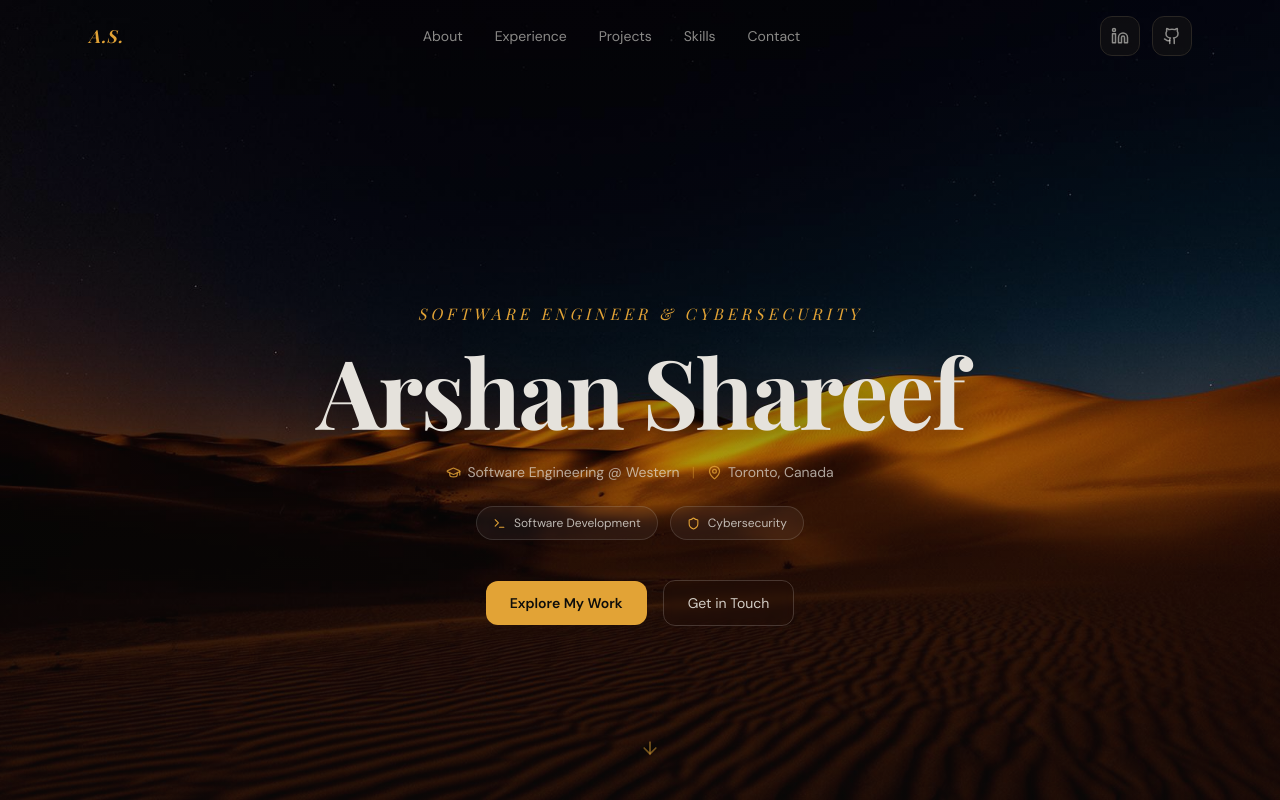
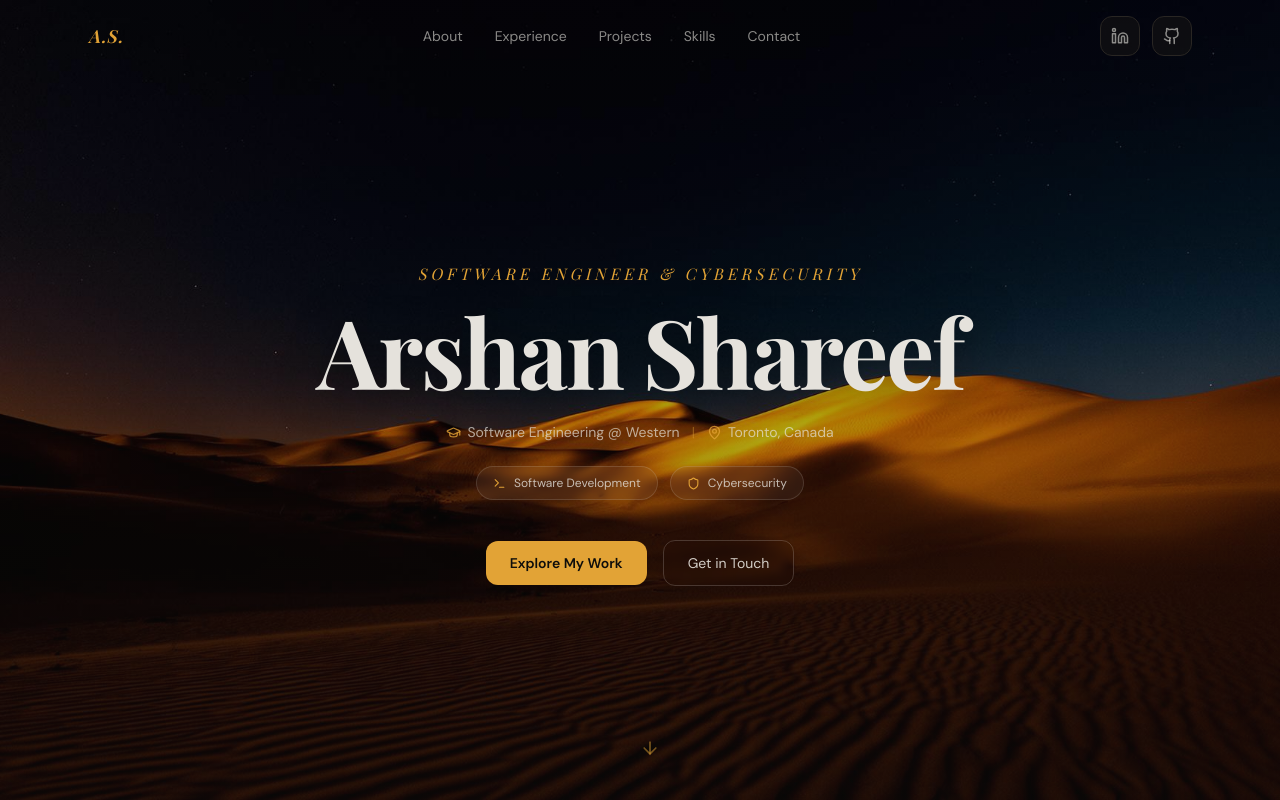
Before and after one commit to Anomaly-E-E/Anomaly-E-E.github.io, a React (Vite) app: page / in a window 1280 px wide. Shown: the top 800 px of the page. Built offline with nearby package versions, Linux system fonts and the light colour scheme; the HTML template or start-up script is replaced by a standard one; a web font is replaced by a local one.

Commit message:
move hero up a bit

```diff
--- a/src/components/sections/HeroSection.tsx
+++ b/src/components/sections/HeroSection.tsx
@@ -4,7 +4,7 @@ import heroBg from "@/assets/hero-bg.jpg";
 
 const HeroSection = () => {
   return (
-    <section className="theme-dark text-foreground relative min-h-screen flex items-center justify-center px-6 overflow-hidden pt-32">
+    <section className="theme-dark text-foreground relative min-h-screen flex items-center justify-center px-6 overflow-hidden pt-12">
       {/* Background image */}
       <div className="absolute inset-0">
         <img
```
